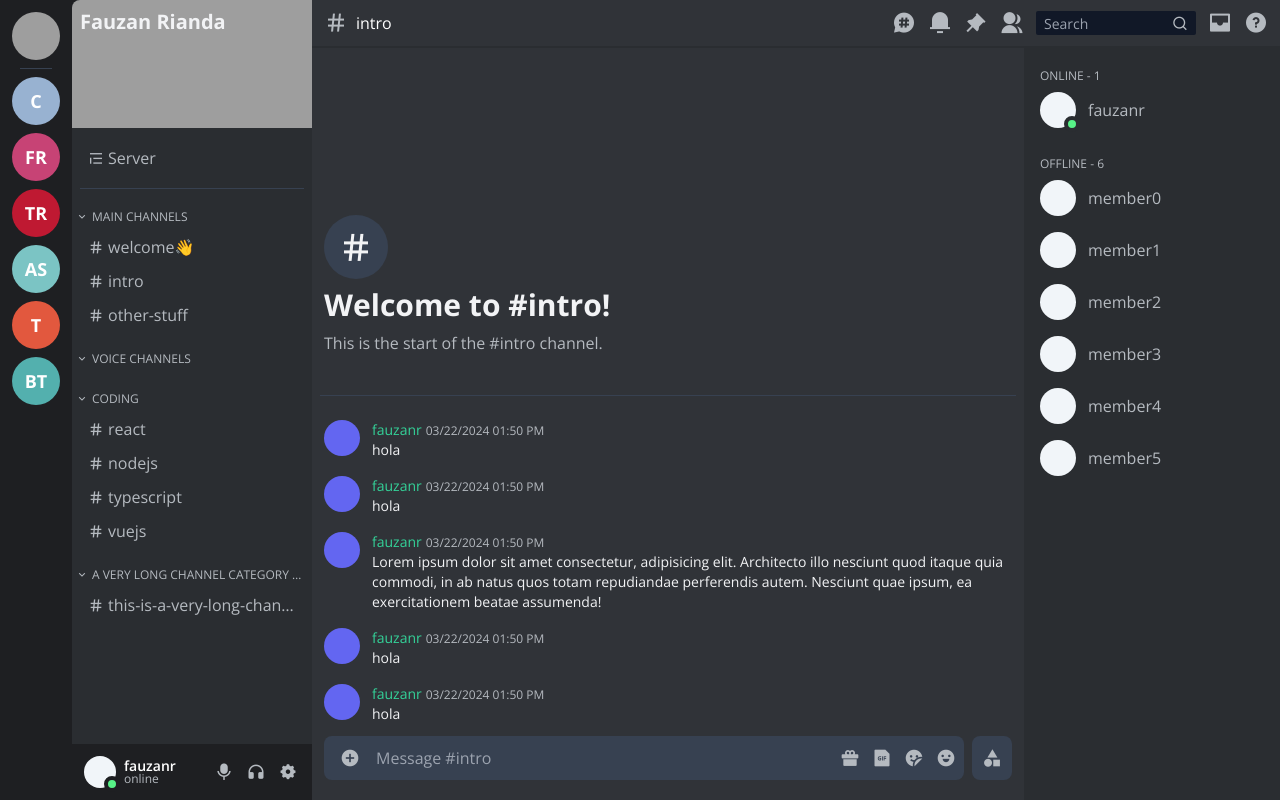
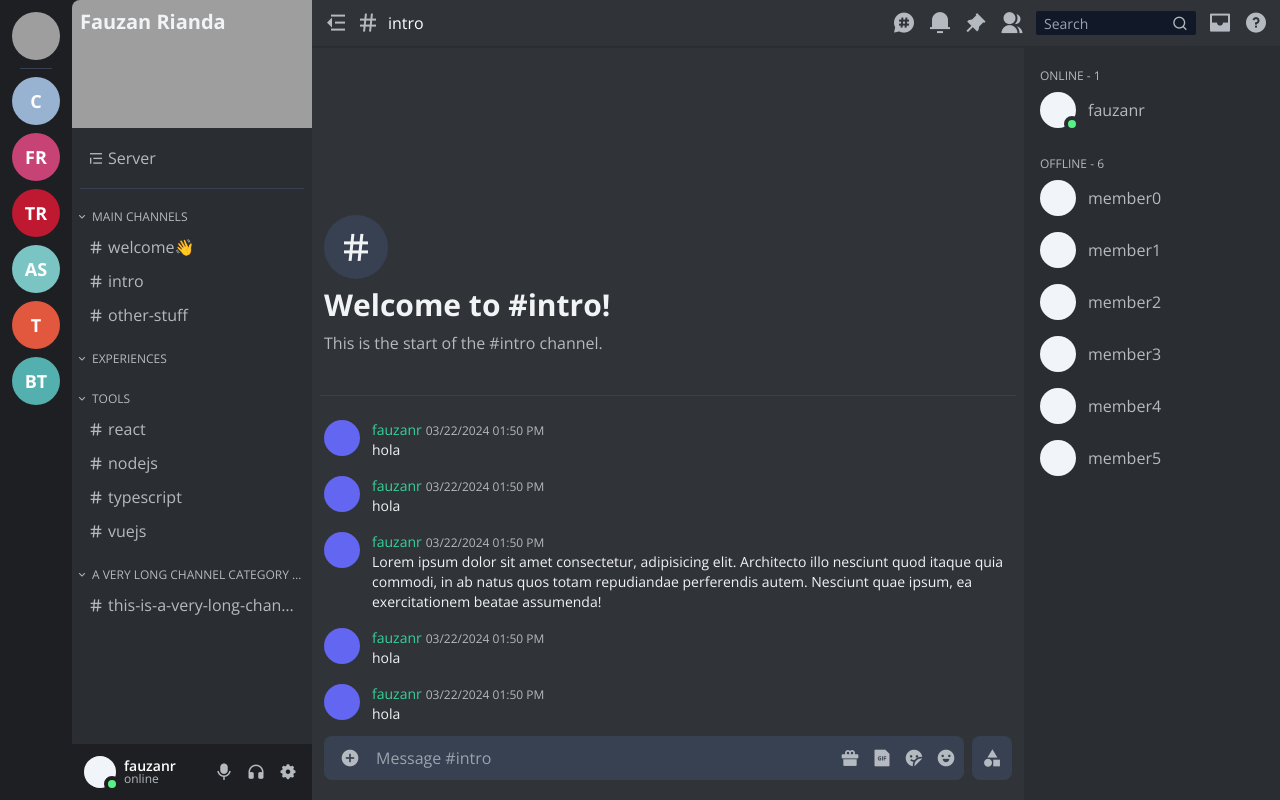
Before and after one commit to fauzanr/fauzanr.github.io, a Next.js app: page / in a window 1280 px wide. Built offline with nearby package versions, Linux system fonts and the light colour scheme; grey boxes are pictures that could not be loaded.

Commit message:
ui toggle, global use client

```diff
--- a/components/MainContent/ChannelRoom/ChatRoom/index.tsx
+++ b/components/MainContent/ChannelRoom/ChatRoom/index.tsx
@@ -1,5 +1,3 @@
-"use client";
-
 import React, { useEffect, useRef, useState } from "react";
 import Chat from "./Chat";
 import { cn } from "@/lib/utils";
--- a/components/MainContent/ChannelRoom/Chatbox/index.tsx
+++ b/components/MainContent/ChannelRoom/Chatbox/index.tsx
@@ -1,5 +1,3 @@
-"use client";
-
 import Clickable from "@/components/Clickable";
 import { useChannelStore } from "@/data/store";
 import React, { useEffect, useRef } from "react";
--- a/components/MainContent/ChannelRoom/index.tsx
+++ b/components/MainContent/ChannelRoom/index.tsx
@@ -2,8 +2,10 @@ import React from "react";
 import ChatRoom from "./ChatRoom";
 import Chatbox from "./Chatbox";
 import MemberTab from "./MemberTab";
+import { useUIStore } from "@/data/store";
 
 const ChannelRoom = () => {
+  const showMemberTab = useUIStore((state) => state.showMemberTab);
   return (
     <div className="flex h-full">
       <div className="flex-auto flex flex-col">
@@ -14,9 +16,7 @@ const ChannelRoom = () => {
           <Chatbox />
         </div>
       </div>
-      <div className="flex-none">
-        <MemberTab />
-      </div>
+      <div className="flex-none">{showMemberTab && <MemberTab />}</div>
     </div>
   );
 };
--- a/components/MainContent/Servers/index.tsx
+++ b/components/MainContent/Servers/index.tsx
@@ -1,7 +1,5 @@
-"use client";
-
 import { mockServers, myServer } from "@/data/mock";
-import { useServerStore } from "@/data/store";
+import { useServerStore, useUIStore } from "@/data/store";
 import { FCC, Server } from "@/data/types";
 import { cn, getInitials } from "@/lib/utils";
 import React, { HTMLAttributes } from "react";
@@ -12,7 +10,7 @@ const ServerItem: FCC<{ server?: Server } & HTMLAttributes<HTMLDivElement>> = (
   <div
     {...props}
     className={cn(
-      "bg-slate-400 bg-center bg-cover flex-none flex items-center justify-center hover:rounded-2xl w-12 h-12 rounded-full cursor-pointer",
+      "bg-slate-400 bg-center bg-cover flex-none flex items-center justify-center hover:rounded-2xl w-12 h-12 rounded-full cursor-pointer select-none",
       props.className
     )}
   >
@@ -24,12 +22,19 @@ const ServerItem: FCC<{ server?: Server } & HTMLAttributes<HTMLDivElement>> = (
 
 const Servers = () => {
   const setCurrentServer = useServerStore((state) => state.setCurrentServer);
+  const toggleUI = useUIStore((state) => state.toggleUI);
+
+  const changeCurrentServer = (server: Server) => {
+    setCurrentServer(server);
+    toggleUI("showSidebar", true);
+  };
+
   return (
     <div className="h-full bg-bg1 flex flex-col">
       <div className="flex flex-col gap-2 p-3 overflow-y-auto no-scrollbar">
         <ServerItem
           className="bg-profile-pic"
-          onClick={() => setCurrentServer(myServer)}
+          onClick={() => changeCurrentServer(myServer)}
         />
         <hr className="border-gray-700 mx-2" />
         {mockServers.map((server) => (
@@ -37,7 +42,7 @@ const Servers = () => {
             key={server.id}
             server={server}
             style={{ background: server.color }}
-            onClick={() => setCurrentServer(server)}
+            onClick={() => changeCurrentServer(server)}
           />
         ))}
       </div>
--- a/components/MainContent/Sidebar/Channels/index.tsx
+++ b/components/MainContent/Sidebar/Channels/index.tsx
@@ -1,5 +1,3 @@
-"use client";
-
 import Clickable from "@/components/Clickable";
 import { useChannelStore, useServerStore } from "@/data/store";
 import { FCC } from "@/data/types";
--- a/components/MainContent/Topbar/index.tsx
+++ b/components/MainContent/Topbar/index.tsx
@@ -1,7 +1,5 @@
-"use client";
-
 import Clickable from "@/components/Clickable";
-import { useChannelStore } from "@/data/store";
+import { useChannelStore, useUIStore } from "@/data/store";
 import React from "react";
 
 const SearchInput = () => (
@@ -18,9 +16,19 @@ const SearchInput = () => (
 
 const Topbar = () => {
   const channelName = useChannelStore((state) => state.channel.name);
+  const { showSidebar, toggleUI } = useUIStore((state) => state);
 
   return (
     <div className="bg-bg3 h-12 border-bg2 border-b-2 flex items-center px-3">
+      <div className="flex-none">
+        <Clickable noBG onClick={() => toggleUI("showSidebar")}>
+          {showSidebar ? (
+            <i className="ri-menu-fold-3-fill text-wh2 text-2xl mr-2"></i>
+          ) : (
+            <i className="ri-menu-unfold-3-fill text-wh2 text-2xl mr-2"></i>
+          )}
+        </Clickable>
+      </div>
       <div className="flex-none">
         <i className="ri-hashtag text-wh2 text-2xl mr-2"></i>
       </div>
@@ -37,7 +45,7 @@ const Topbar = () => {
         <Clickable noBG>
           <i className="ri-pushpin-fill text-2xl"></i>
         </Clickable>
-        <Clickable noBG>
+        <Clickable noBG onClick={() => toggleUI("showMemberTab")}>
           <i className="ri-group-fill text-2xl"></i>
         </Clickable>
 
--- a/components/MainContent/index.tsx
+++ b/components/MainContent/index.tsx
@@ -1,10 +1,15 @@
+"use client";
+
 import React from "react";
 import Sidebar from "./Sidebar";
 import Topbar from "./Topbar";
 import Servers from "./Servers";
 import ChannelRoom from "./ChannelRoom";
+import { useUIStore } from "@/data/store";
 
 const MainContent = () => {
+  const showSidebar = useUIStore((state) => state.showSidebar);
+
   return (
     <div className="flex h-screen overflow-hidden">
       <div className="flex-none">
@@ -12,9 +17,7 @@ const MainContent = () => {
       </div>
       <div className="flex-auto">
         <div className="flex h-full">
-          <div className="flex-none">
-            <Sidebar />
-          </div>
+          <div className="flex-none">{showSidebar && <Sidebar />}</div>
           <div className="flex flex-col flex-auto">
             <div className="flex-none">
               <Topbar />
--- a/data/mock.ts
+++ b/data/mock.ts
@@ -51,12 +51,12 @@ export const mockChannelGroup: ChannelGroup[] = [
   },
   {
     id: genID(),
-    name: "VOICE CHANNELS",
+    name: "EXPERIENCES",
     serverId: currentServerId,
   },
   {
     id: genID(),
-    name: "CODING",
+    name: "TOOLS",
     serverId: currentServerId,
   },
   {
--- a/data/store.ts
+++ b/data/store.ts
@@ -56,3 +56,20 @@ export const useServerStore = create<ServerState>((set) => ({
   channels: mockChannels,
   setCurrentServer: (server: Server) => set(() => ({ server })),
 }));
+
+type ToggleableUI = "showMemberTab" | "showSidebar";
+
+type ToggleableUIState = {
+  [key in ToggleableUI]: boolean;
+};
+
+interface UIState extends ToggleableUIState {
+  toggleUI: (ui: ToggleableUI, v?: boolean) => void;
+}
+
+export const useUIStore = create<UIState>((set) => ({
+  showMemberTab: true,
+  showSidebar: true,
+  toggleUI: (ui: ToggleableUI, value?: boolean) =>
+    set((state) => ({ [ui]: typeof value === "boolean" ? value : !state[ui] })),
+}));
```
